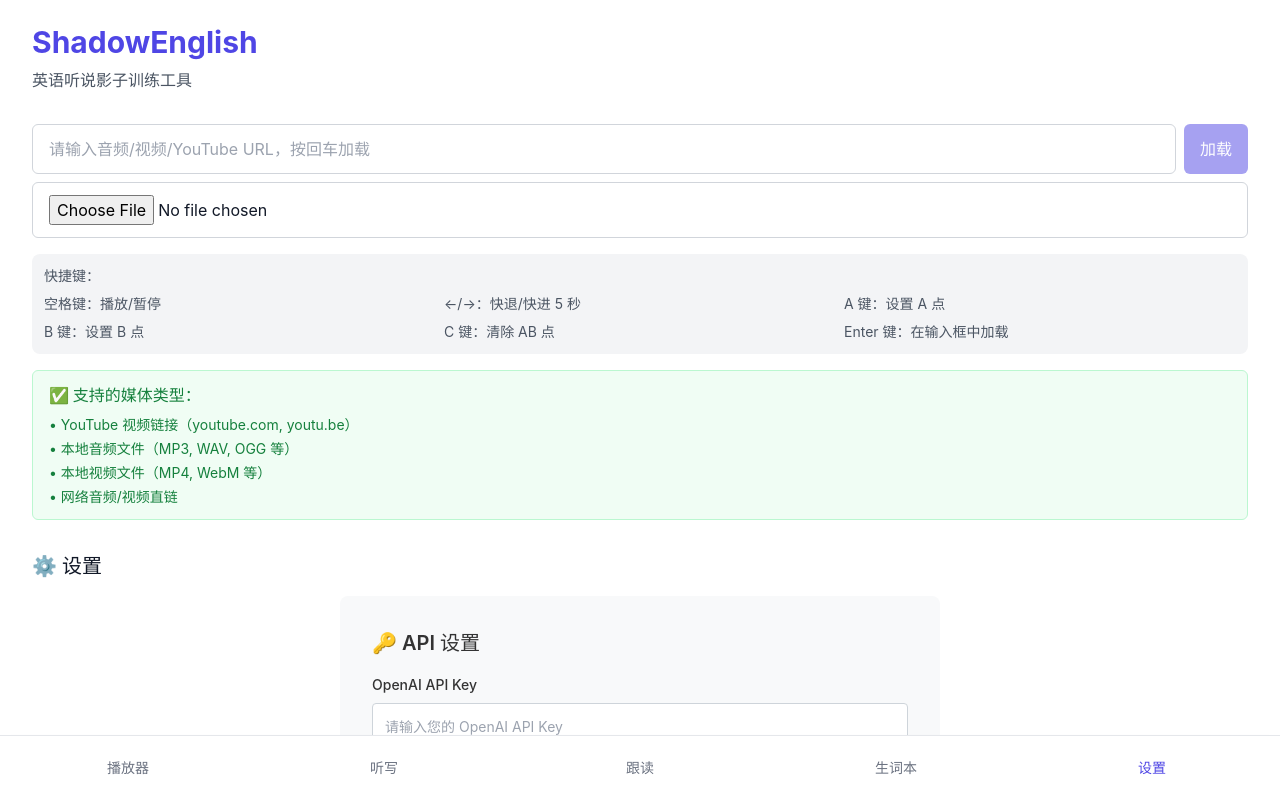
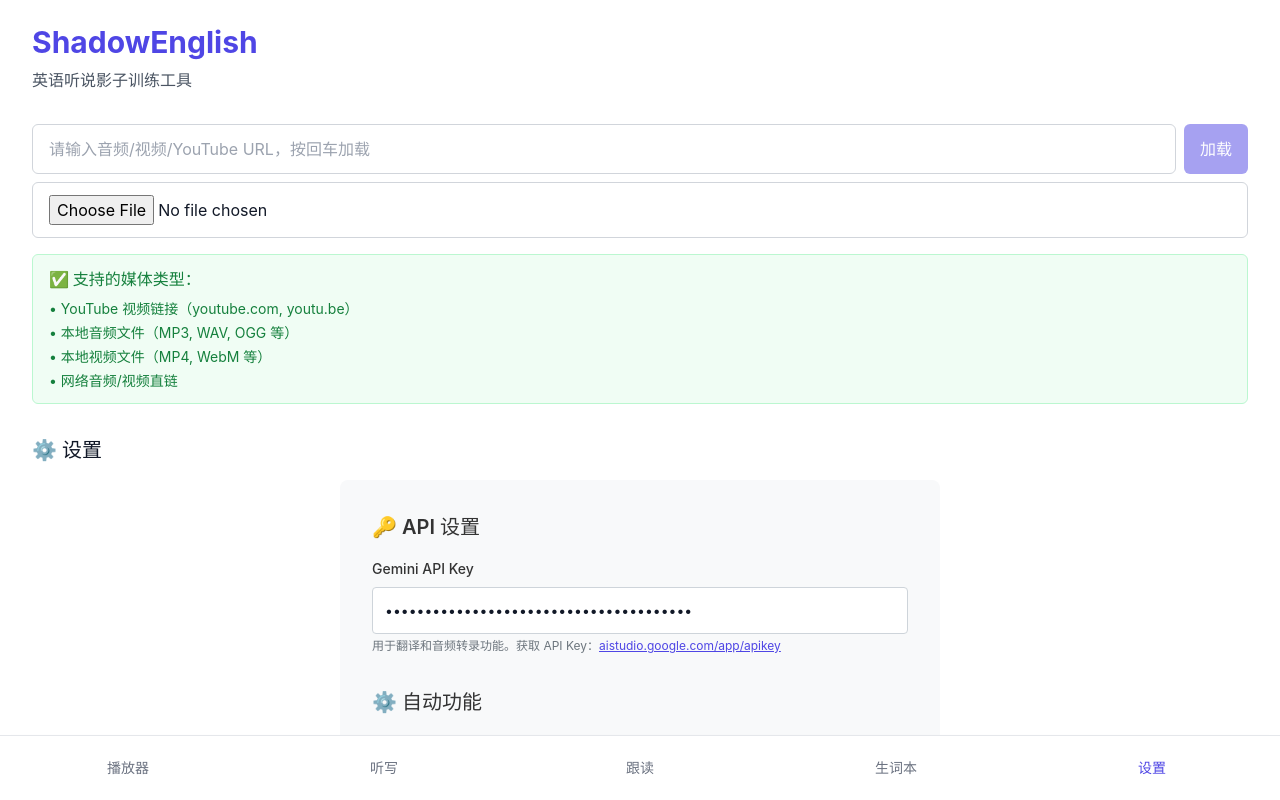
Before and after one commit to lashayzhou-coder/shadow-english, a React (Vite) app: page / in a window 1280 px wide. Both pictures are taken after a click on the button "设置". Shown: the top 800 px of the page. Built offline with nearby package versions, Linux system fonts and the light colour scheme.

Commit message:
实现字幕显示优化和设置调整

```diff
--- a/src/App.jsx
+++ b/src/App.jsx
@@ -69,6 +69,21 @@
               duration={duration}
               onWordClick={handleWordClick}
             />
+          </div>
+        )}
+
+        {/* 快捷键提示 - 根据 activeTab 显示 */}
+        {activeTab === 'player' && (
+          <div className="keyboard-hints bg-gray-100 dark:bg-gray-700 rounded-lg p-3 text-sm text-gray-600 dark:text-gray-400 mb-8">
+            <p><strong>快捷键：</strong></p>
+            <ul className="grid grid-cols-2 sm:grid-cols-3 gap-2 mt-2">
+              <li>空格键：播放/暂停</li>
+              <li>←/→：快退/快进 5 秒</li>
+              <li>A 键：设置 A 点</li>
+              <li>B 键：设置 B 点</li>
+              <li>C 键：清除 AB 点</li>
+              <li>Enter 键：在输入框中加载</li>
+            </ul>
           </div>
         )}
 
--- a/src/components/AudioPlayer/index.jsx
+++ b/src/components/AudioPlayer/index.jsx
@@ -846,19 +846,6 @@
         </div>
       )}
 
-      {/* 快捷键提示 */}
-      <div className="keyboard-hints bg-gray-100 dark:bg-gray-700 rounded-lg p-3 text-sm text-gray-600 dark:text-gray-400">
-        <p><strong>快捷键：</strong></p>
-        <ul className="grid grid-cols-2 sm:grid-cols-3 gap-2 mt-2">
-          <li>空格键：播放/暂停</li>
-          <li>←/→：快退/快进 5 秒</li>
-          <li>A 键：设置 A 点</li>
-          <li>B 键：设置 B 点</li>
-          <li>C 键：清除 AB 点</li>
-          <li>Enter 键：在输入框中加载</li>
-        </ul>
-      </div>
-
       {/* 支持的链接类型提示 */}
       <div className="optimization-hints bg-green-50 border border-green-200 text-green-700 px-4 py-3 rounded-md mt-4">
         <p><strong>✅ 支持的媒体类型：</strong></p>
--- a/src/components/Settings/index.jsx
+++ b/src/components/Settings/index.jsx
@@ -1,10 +1,8 @@
 import { useState, useEffect, useCallback } from 'react'
 import './Settings.css'
-import { setApiKey, hasApiKey } from '../../services/WhisperApi'
 import { setGeminiApiKey, getGeminiApiKey, hasGeminiApiKey } from '../../services/GeminiApi'
 
 const Settings = () => {
-  const [openaiApiKey, setOpenaiApiKey] = useState('')
   const [geminiApiKey, setGeminiApiKeyState] = useState('')
   const [autoGenerateTranscript, setAutoGenerateTranscript] = useState(false)
   const [autoTranslate, setAutoTranslate] = useState(false)
@@ -12,12 +10,10 @@
 
   // 加载设置
   useEffect(() => {
-    const savedApiKey = localStorage.getItem('openai_api_key') || ''
     const savedGeminiKey = localStorage.getItem('gemini_api_key') || 'AIzaSyDAuZjMzw0OP7GMKQqsK6-NWjeohi-ohFU'
     const savedAutoTranscript = localStorage.getItem('auto_generate_transcript') === 'true'
     const savedAutoTranslate = localStorage.getItem('auto_translate') === 'true'
 
-    setOpenaiApiKey(savedApiKey)
     setGeminiApiKeyState(savedGeminiKey)
     setAutoGenerateTranscript(savedAutoTranscript)
     setAutoTranslate(savedAutoTranslate)
@@ -25,30 +21,24 @@
 
   // 保存设置
   const saveSettings = useCallback(() => {
-    localStorage.setItem('openai_api_key', openaiApiKey)
     localStorage.setItem('gemini_api_key', geminiApiKey)
     localStorage.setItem('auto_generate_transcript', autoGenerateTranscript)
     localStorage.setItem('auto_translate', autoTranslate)
 
-    if (openaiApiKey) {
-      setApiKey(openaiApiKey)
-    }
     if (geminiApiKey) {
       setGeminiApiKey(geminiApiKey)
     }
 
     setSaveMessage('设置已保存！')
     setTimeout(() => setSaveMessage(''), 3000)
-  }, [openaiApiKey, geminiApiKey, autoGenerateTranscript, autoTranslate])
+  }, [geminiApiKey, autoGenerateTranscript, autoTranslate])
 
   // 重置设置
   const resetSettings = useCallback(() => {
     if (confirm('确定要重置所有设置吗？')) {
-      setOpenaiApiKey('')
       setGeminiApiKeyState('AIzaSyDAuZjMzw0OP7GMKQqsK6-NWjeohi-ohFU')
       setAutoGenerateTranscript(false)
       setAutoTranslate(false)
-      localStorage.removeItem('openai_api_key')
       localStorage.removeItem('gemini_api_key')
       localStorage.removeItem('auto_generate_transcript')
       localStorage.removeItem('auto_translate')
@@ -63,29 +53,6 @@
         <h3 className="settings-section-title">🔑 API 设置</h3>
         <div className="setting-item">
           <label className="setting-label">
-            OpenAI API Key
-          </label>
-          <input
-            type="password"
-            value={openaiApiKey}
-            onChange={(e) => setOpenaiApiKey(e.target.value)}
-            placeholder="请输入您的 OpenAI API Key"
-            className="setting-input"
-          />
-          <p className="setting-hint">
-            用于 Whisper 音频转录功能。获取 API Key：
-            <a
-              href="https://platform.openai.com/api-keys"
-              target="_blank"
-              rel="noopener noreferrer"
-              className="hint-link"
-            >
-              platform.openai.com/api-keys
-            </a>
-          </p>
-        </div>
-        <div className="setting-item">
-          <label className="setting-label">
             Gemini API Key
           </label>
           <input
@@ -96,7 +63,7 @@
             className="setting-input"
           />
           <p className="setting-hint">
-            用于翻译功能。获取 API Key：
+            用于翻译和音频转录功能。获取 API Key：
             <a
               href="https://aistudio.google.com/app/apikey"
               target="_blank"
--- a/src/components/Transcript/Sentence.jsx
+++ b/src/components/Transcript/Sentence.jsx
@@ -18,7 +18,6 @@
   const [hoverPosition, setHoverPosition] = useState({ x: 0, y: 0 })
   const [wordDefinition, setWordDefinition] = useState(null)
   const [isLoadingDefinition, setIsLoadingDefinition] = useState(false)
-  const [showTranslation, setShowTranslation] = useState(false)
 
   // 工具提示 ref
   const tooltipRef = useRef(null)
@@ -114,24 +113,12 @@
         })}
       </div>
 
-      {/* 翻译控制和显示 */}
+      {/* 翻译显示（默认显示） */}
       {translation && (
-        <>
-          <button
-            onClick={() => setShowTranslation(!showTranslation)}
-            className="translate-toggle"
-            title="显示/隐藏翻译"
-          >
-            {showTranslation ? '收起' : '译'}
-          </button>
-
-          {showTranslation && (
-            <div className="sentence-translation">
-              <span className="translation-label">译:</span>
-              <span className="translation-text">{translation}</span>
-            </div>
-          )}
-        </>
+        <div className="sentence-translation">
+          <span className="translation-label">译:</span>
+          <span className="translation-text">{translation}</span>
+        </div>
       )}
 
       {/* 单词悬停卡片 */}
```
